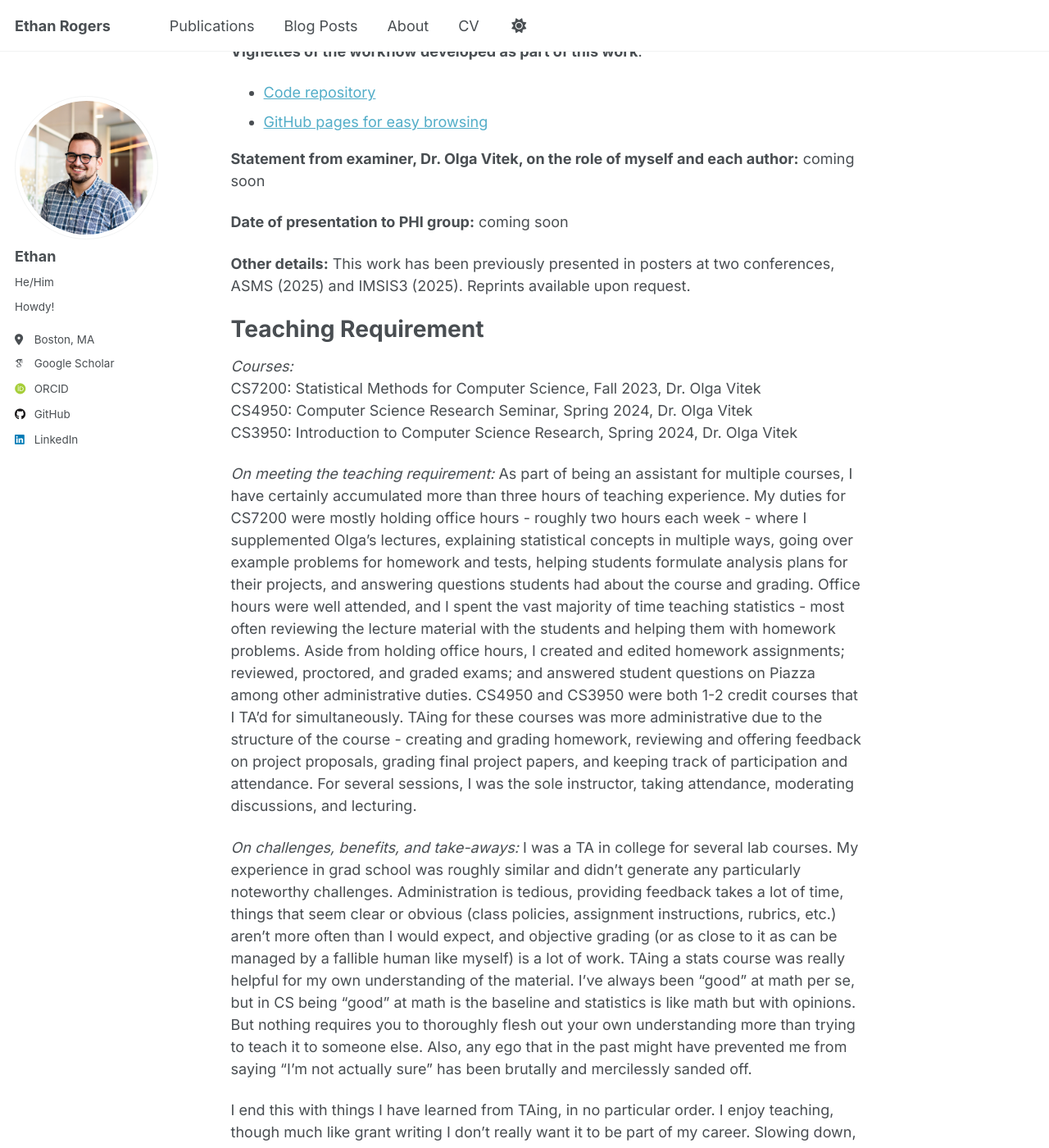
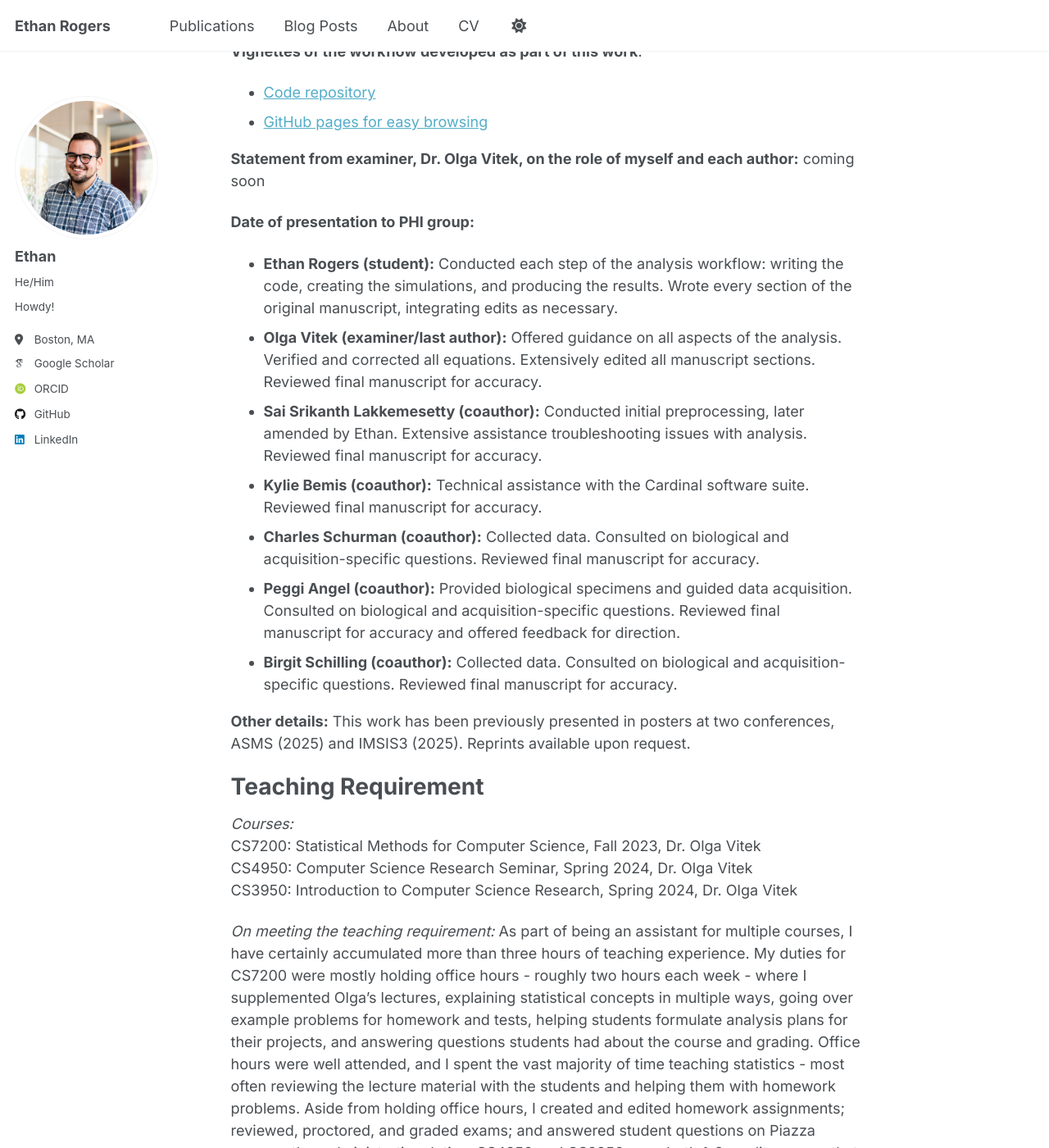
Before and after one commit to EBRogers/EBRogers.github.io, a Jekyll site: the page built from _posts/2025-10-20-blog-post-quals.md, in a window 1280 px wide and 1400 px high, scrolled down 4209 px. Shown: the whole window at 82% size. Built offline with Jekyll 4.4.1, drawn with Linux system fonts in a browser that asks for light colours; emoji names are drawn with the system emoji font; some web fonts are replaced; some of the changed text lies outside the part shown.

Commit message:
Added author contributions to quals and spelling fixes

```diff
--- a/_posts/2025-10-20-blog-post-quals.md
+++ b/_posts/2025-10-20-blog-post-quals.md
@@ -87,7 +87,14 @@ Some stats (from 2025):
 
 **Statement from examiner, Dr. Olga Vitek, on the role of myself and each author:** coming soon
 
-**Date of presentation to PHI group:** coming soon
+**Date of presentation to PHI group:**
+- **Ethan Rogers (student):** Conducted each step of the analysis workflow: writing the code, creating the simulations, and producing the results. Wrote every section of the original manuscript, integrating edits as necessary.
+- **Olga Vitek (examiner/last author):** Offered guidance on all aspects of the analysis. Verified and corrected all equations. Extensively edited all manuscript sections. Reviewed final manuscript for accuracy.
+- **Sai Srikanth Lakkemesetty (coauthor):** Conducted initial preprocessing, later amended by Ethan. Extensive assistance troubleshooting issues with analysis. Reviewed final manuscript for accuracy.
+- **Kylie Bemis (coauthor):** Technical assistance with the Cardinal software suite. Reviewed final manuscript for accuracy.
+- **Charles Schurman (coauthor):** Collected data. Consulted on biological and acquisition-specific questions. Reviewed final manuscript for accuracy.
+- **Peggi Angel (coauthor):** Provided biological specimens and guided data acquisition. Consulted on biological and acquisition-specific questions. Reviewed final manuscript for accuracy and offered feedback for direction.
+- **Birgit Schilling (coauthor):** Collected data. Consulted on biological and acquisition-specific questions. Reviewed final manuscript for accuracy.
 
 **Other details:** This work has been previously presented in posters at two conferences, ASMS (2025) and IMSIS3 (2025). Reprints available upon request.
 
```
Also changed, not shown: other parts of _posts/2025-10-20-blog-post-quals.md (+1 -1 lines).
